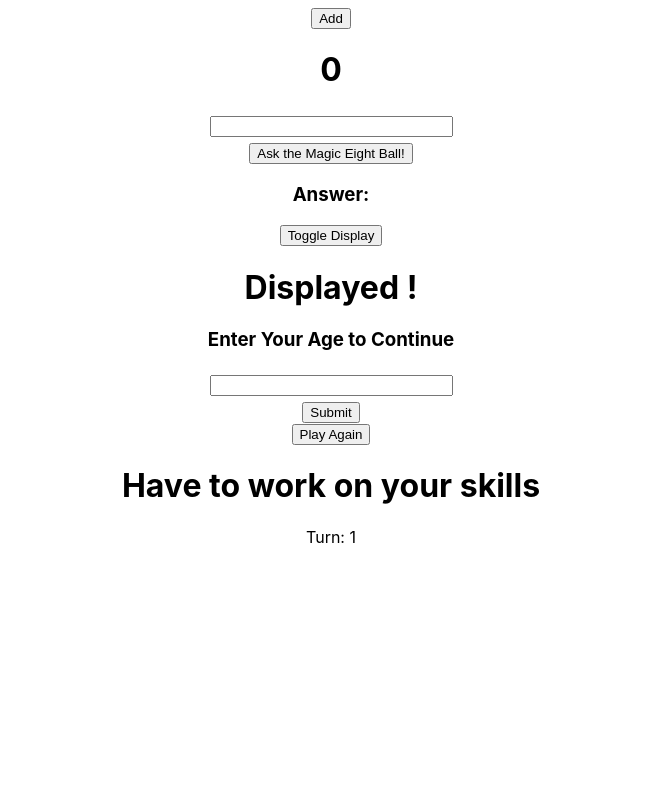
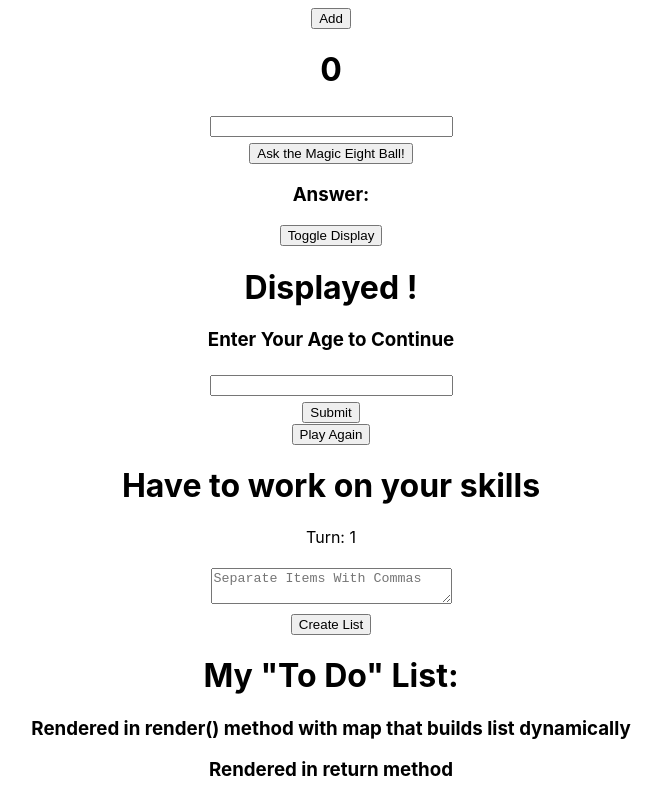
Before and after one commit to ReactOrganization/react-playground, a React (Create React App) app: page / in a window 1280 px wide. Shown: the part 595-1395 px from the top of the page, without its empty margins (309-970 px from the left). Before the commit the page ends 1158 px from the top, so only its background shows below. Built offline with nearby package versions, Linux system fonts and the light colour scheme.

Commit message:
Add another iteration to return

```diff
--- a/src/App.js
+++ b/src/App.js
@@ -22,6 +22,7 @@ class App extends Component {
         <ConditionalRendering />
         <TernaryConditional />
         <ConditionalProps />
+        <DynamicallyRenderMap />
       </div>
     );
   }
--- a/src/components/DynamicallyRenderMap/index.js
+++ b/src/components/DynamicallyRenderMap/index.js
@@ -41,8 +41,13 @@ class DynamicallyRenderMap extends React.Component {
           placeholder="Separate Items With Commas" /><br />
         <button onClick={this.handleSubmit}>Create List</button>
         <h1>My "To Do" List:</h1>
+          <h3>Rendered in render() method with map that builds list dynamically</h3>
         <ul>
           {items}
+        </ul>
+          <h3>Rendered in return method</h3>
+        <ul>
+          {this.state.toDoList.map((item, i) =>  <li key={i}>{item}</li>)}
         </ul>
       </div>
     );
```
